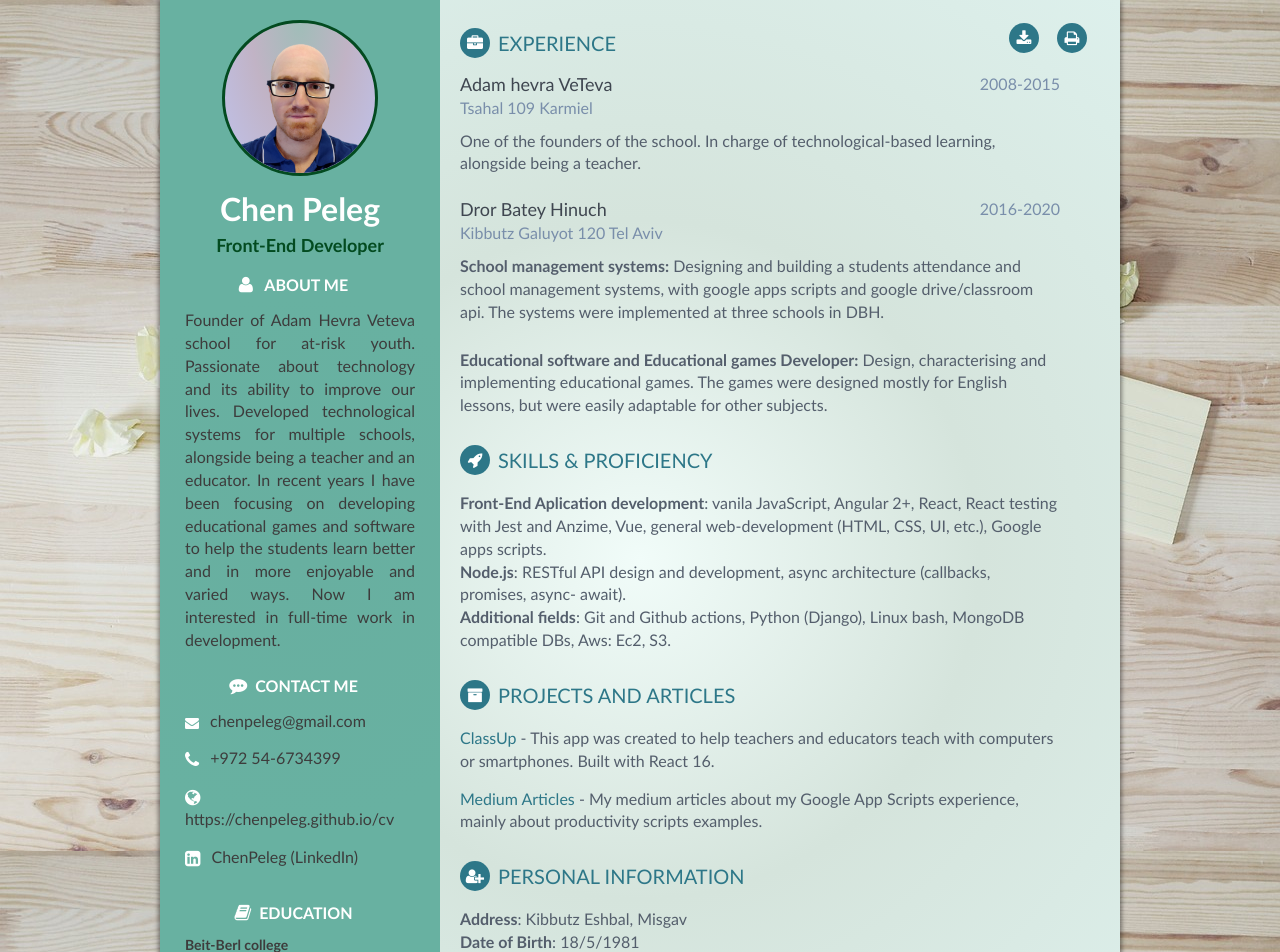
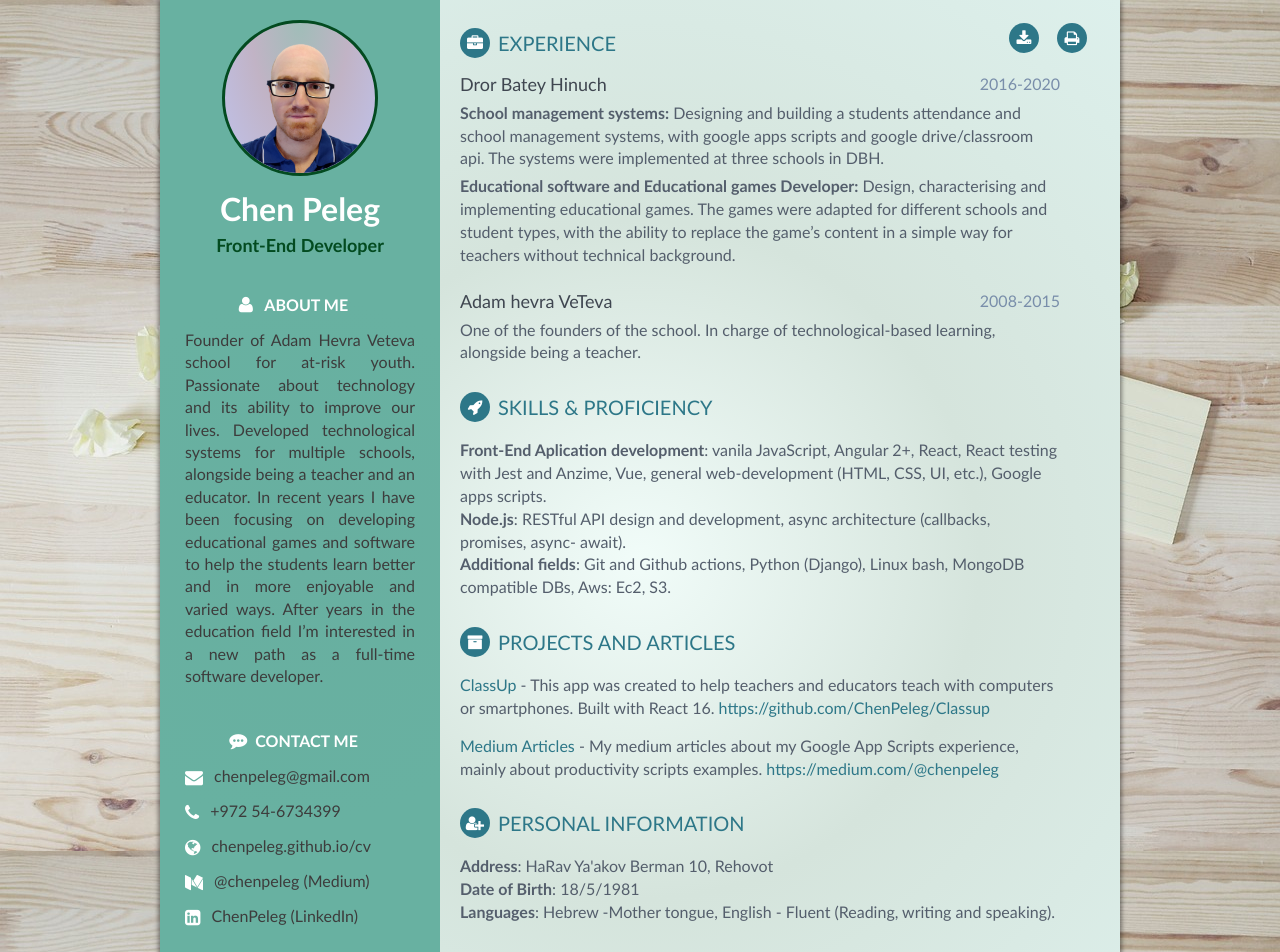
Before and after one commit to ChenPeleg/cv, a React (Create React App) app: page / in a window 1280 px wide. Shown: the top 952 px of the page. Built offline with nearby package versions, Linux system fonts and the light colour scheme.

Commit message:
adding more comments from Or and Alon nisser

```diff
--- a/public/assets/css/styles.css
+++ b/public/assets/css/styles.css
@@ -159,7 +159,7 @@ p {
 }
 .sidebar-wrapper .contact-list li {
 
-  margin-bottom: 15px;
+  margin-bottom: 12px;
 }
 .sidebar-wrapper .contact-list a {
   color: var(--main-text-dark);
@@ -168,9 +168,7 @@ p {
 .sidebar-wrapper .contact-list li:last-child {
   margin-bottom: 0;
 }
-.sidebar-wrapper .contact-list .email .fa {
-  font-size: 14px;
-}
+
 .sidebar-wrapper .container-block {
   color: var(--main-text-dark);
   padding: 25px;
@@ -184,7 +182,7 @@ p {
   font-size: 16px;
   font-weight: 700;
   margin-right: 13px;
-  margin-top: 0;
+
   margin-bottom: 15px;
   color: var(--main-text-light);
 }
@@ -192,6 +190,9 @@ p {
   font-size: 14px;
   margin-top: 0;
   margin-bottom: 5px;
+}
+.sidebar-wrapper .aboutme-container  {
+  line-height: 140%;
 }
 .sidebar-wrapper .education-container .item {
   margin-bottom: 15px;
@@ -285,7 +286,7 @@ p {
   color: #3F4650;
   font-size: 18px;
   margin-top: 0;
-  margin-bottom: 0;
+  margin-bottom: 5px;
   font-weight: 500;
 }
 
--- a/src/App.js
+++ b/src/App.js
@@ -36,7 +36,7 @@ class App extends Component {
                         <h1 className="name"> {this.state.info.name} </h1>
                         <h3 className="tagline">Front-End Developer</h3>
                     </div>
-                    <div className="education-container container-block" style={{ textAlign: "justify" }}>
+                    <div className="aboutme-container container-block" style={{ textAlign: "justify" }}>
                         <h2 className="container-block-title"><i className="fa fa-user"></i> About Me</h2>
                         {this.state.info.aboutMe}
                     </div>
@@ -46,8 +46,9 @@ class App extends Component {
                         <ul className="list-unstyled contact-list">
                             <li className="email"><i className="fa fa-envelope"></i><a href={"mailto:" + this.state.info.email}>{this.state.info.email}</a></li>
                             <li className="phone"><i className="fa fa-phone"></i><a href={"tel:" + this.state.info.phone}>{this.state.info.phone}</a></li>
-                            <li className="website"><i className="fa fa-globe"></i><a href={this.state.info.website} target="_blank" rel="noopener noreferrer">{this.state.info.website}</a></li>
-                            <li className="website"><i className="fa  fa-linkedin-square"></i><a href={this.state.info.linkedin} target="_blank" rel="noopener noreferrer">{this.state.info.linkedinName} (LinkedIn)</a></li>
+                            <li className="website"><i className="fa fa-globe"></i><a href={this.state.info.websiteUrl} target="_blank" rel="noopener noreferrer">{this.state.info.website}</a></li>
+                            <li className="medium"><i className="fa  fa-medium"></i><a href={this.state.info.mediumLink} target="_blank" rel="noopener noreferrer">{this.state.info.mediumName} (Medium)</a></li>
+                            <li className="linkedin"><i className="fa  fa-linkedin-square"></i><a href={this.state.info.linkedin} target="_blank" rel="noopener noreferrer">{this.state.info.linkedinName} (LinkedIn)</a></li>
 
                         </ul>
                     </div>
--- a/src/components/Bottons/Buttons.jsx
+++ b/src/components/Bottons/Buttons.jsx
@@ -15,7 +15,7 @@ class Buttons extends Component {
   render() {
     return (
       <div className="buttons-wrapper">
-        <a className="button" href={pdfCv} target="_blank" download title="Download CV"> <i className="fa fa-download"></i> </a>
+        <a className="button" href={pdfCv} target="_blank" download title="Download CV" rel="noopener noreferrer"> <i className="fa fa-download"></i> </a>
         <div className="button" onClick={this.print} title="Print CV">
           <i className="fa fa-print"></i></div >
       </div >);
--- a/src/components/Experience.jsx
+++ b/src/components/Experience.jsx
@@ -5,13 +5,13 @@ class Experience extends Component {
   render() {
 
     return (
-      <div className="item">
+      <div className="item" style={this.props.item.toBeContinued ? { marginBottom: "5px" } : null}>
         <div className="meta">
           {this.props.item.date ? <div className="upper-row">
             <h3 className="job-main-title">{this.props.item.title}</h3>
             <div className="time">{this.props.item.date}</div>
           </div> : null}
-          <div className="company">{this.props.item.location}</div>
+          {/* <div className="company">{this.props.item.location}</div> */}
         </div>
         <span className="job-title">{this.props.item.subtitle ? this.props.item.subtitle + ":" : null}</span> {this.props.item.explanation}
         <div className="details">
--- a/src/components/Projects.jsx
+++ b/src/components/Projects.jsx
@@ -5,7 +5,7 @@ class Projects extends Component {
   render() {
     return (
       <div className="item">
-        <span className="project-title"><a href={this.props.item.url} target="_blank" rel="noopener noreferrer">{this.props.item.projectName}</a></span> - <span className="project-tagline">{this.props.item.explanation}</span>
+        <span className="project-title"><a href={this.props.item.url} target="_blank" rel="noopener noreferrer">{this.props.item.projectName}</a></span> - <span className="project-tagline">{this.props.item.explanation}</span> <a href={this.props.item.url} target="_blank" rel="noopener noreferrer">{this.props.item.url}</a>
       </div>
     );
 
--- a/src/info.json
+++ b/src/info.json
@@ -3,31 +3,38 @@
     "image": "../assets/images/profile.png",
     "email": "chenpeleg@gmail.com",
     "phone": "+972 54-6734399",
-    "website": "https://chenpeleg.github.io/cv",
+    "website": "chenpeleg.github.io/cv",
+    "websiteUrl": "https://chenpeleg.github.io/cv",
+    "linkedinName": "ChenPeleg",
     "linkedin": "https://www.linkedin.com/in/chen-peleg-03915b1a1/",
-    "linkedinName": "ChenPeleg",
-    "aboutMe": "Founder of Adam Hevra Veteva school for at-risk youth. Passionate about technology and its ability to improve our lives. Developed technological systems for multiple schools, alongside being a teacher and an educator. In recent years I have been focusing on developing educational games and software to help the students learn better and in more enjoyable and varied ways. Now I am interested in full-time work in development.",
+    "mediumLink": "https://medium.com/@chenpeleg",
+    "mediumName": "@chenpeleg",
+    "aboutMe": "Founder of Adam Hevra Veteva school for at-risk youth. Passionate about technology and its ability to improve our lives. Developed technological systems for multiple schools, alongside being a teacher and an educator. In recent years I have been focusing on developing educational games and software to help the students learn better and in more enjoyable and varied ways. After years in the education field I’m interested in a new path as a full-time  software developer.",
     "Experiences": [
-        {
-            "title": "Adam hevra VeTeva",
-            "subtitle": "",
-            "location": "Tsahal 109 Karmiel",
-            "date": "2008-2015",
-            "explanation": "One of the founders of the school. In charge of technological-based learning, alongside being a teacher."
-        },
         {
             "title": "Dror Batey Hinuch",
             "subtitle": "School management systems",
             "location": "Kibbutz Galuyot 120 Tel Aviv",
             "date": "2016-2020",
-            "explanation": "Designing and building a students attendance and school management systems, with google apps scripts and google drive/classroom api. The systems were implemented at three schools in DBH."
+            "explanation": "Designing and building a students attendance and school management systems, with google apps scripts and google drive/classroom api. The systems were implemented at three schools in DBH.",
+            "toBeContinued": true
         },
         {
             "title": "",
             "subtitle": "Educational software and Educational games Developer",
             "location": "",
             "date": "",
-            "explanation": "Design, characterising and implementing educational games. The games were designed mostly for English lessons, but were easily adaptable  for other subjects."
+            "explanation": "Design, characterising and implementing educational games. The games were adapted for different schools and student types, with the ability to replace the game’s content in a simple way for teachers without technical background.",
+            "optionalAddOns": "This was done mainly with VanilaJS, React and Node.js.",
+            "toBeContinued": false
+        },
+        {
+            "title": "Adam hevra VeTeva",
+            "subtitle": "",
+            "location": "Tsahal 109 Karmiel",
+            "date": "2008-2015",
+            "explanation": "One of the founders of the school. In charge of technological-based learning, alongside being a teacher.",
+            "toBeContinued": false
         }
     ],
     "Career": "Started as a Teacher ",
@@ -90,7 +97,9 @@
     "personalInfo": [
         {
             "title": "Address",
-            "content": "Kibbutz Eshbal, Misgav"
+            "content": "HaRav Ya'akov Berman 10, Rehovot",
+            "north": "Kibbutz Eshbal, Misgav",
+            "center": "Kibbutz Eshbal, Misgav"
         },
         {
             "title": "Date of Birth",
```
Also changed, not shown: 1 other file (tests, documents, lock files or other folders).
